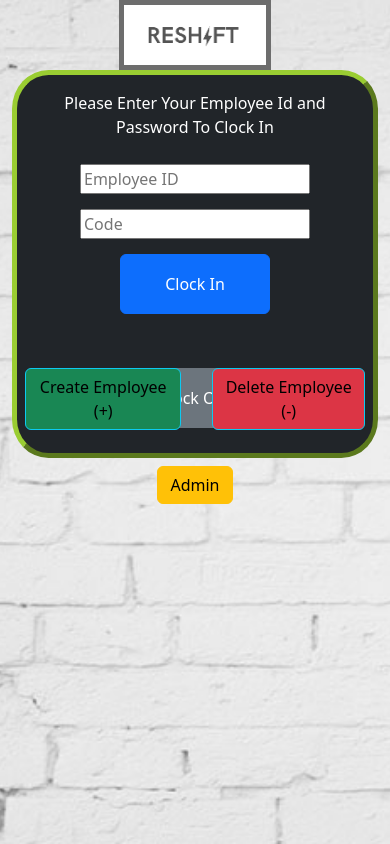
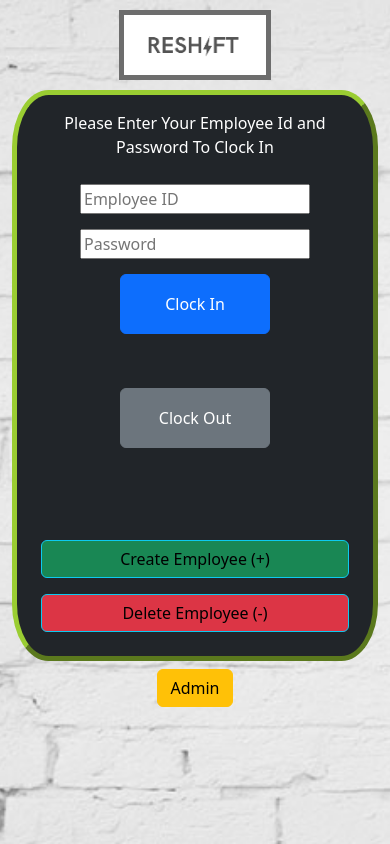
Before and after one commit to Korbynd23/reShift, a React (Create React App) app in the folder client/: page / in a window 390 px wide. Built offline with nearby package versions, Linux system fonts and the light colour scheme.

Commit message:
adjusted css

```diff
--- a/client/src/pages/adminLogin.js
+++ b/client/src/pages/adminLogin.js
@@ -33,7 +33,7 @@ const AdminLogin = () => {
 
 
     return (
-        <div className="card text-white bg-dark text-light d-flex justify-content-center vh-100 align-items-center">
+        <div className="card text-white bg-dark text-light d-flex justify-content-center vh-100 align-items-center adminLogin">
             <div className="card-body">
                     <div className="card-header bg-dark text-center">
                         <h2>Admin sign in!</h2>
--- a/client/src/pages/adminPage.js
+++ b/client/src/pages/adminPage.js
@@ -65,9 +65,3 @@ function adminPage() {
 }
 
 export default adminPage;
-
-    // Needs to be used on adminPage to retrieve all employees (8-11)
-    // const { loading, data } = useQuery(QUERY_EMPLOYEE, {
-    //   fetchPolicy: "no-cache"
-    // });
-    // const employeeList = data?.matchups || [];
--- a/client/src/pages/createEmployee.js
+++ b/client/src/pages/createEmployee.js
@@ -52,7 +52,7 @@ const CreateEmployee = () => {
 
 
   return (
-    <div className="card text-white bg-dark text-light d-flex justify-content-center align-items-center">
+    <div className="card text-white bg-dark text-light d-flex justify-content-center align-items-center adminLogin">
       <br></br>
       <div className="card-body" id='gator'>
         <form className='formText' onSubmit={handleFormSubmit}>
--- a/client/src/pages/deleteEmployee.js
+++ b/client/src/pages/deleteEmployee.js
@@ -30,18 +30,6 @@ const DeleteEmployee = () => {
       console.error(err);
     }
 
-    // const mutationResponse = await addEmployee({
-    //   variables: {
-    //     name: formState.name,
-    //     password: formState.password,
-    //   },
-    // });
-
-    // const wtf = mutationResponse.data.addEmployee;
-    // db.addEmployee(wtf)
-
-
-    // clear form values
     setFormState({
       name: '',
     });
@@ -58,12 +46,12 @@ const DeleteEmployee = () => {
   };
 
   return (
-    <div className="card text-white bg-dark text-light d-flex justify-content-center vh-100 align-items-center">
+    <div className="card text-white bg-dark text-light d-flex justify-content-center vh-100 align-items-center adminLogin">
       <div className="card-body">
         <form className='formText' onSubmit={handleFormSubmit}>
           <input
             className="form-input"
-            placeholder="Employee ID"
+            placeholder="Employee Name"
             name="name"
             type="name"
             value={formState.name}
@@ -75,7 +63,7 @@ const DeleteEmployee = () => {
             style={{ cursor: 'pointer' }}
             type="submit"
           >
-            Cut
+            Delete Employee
           </button>
         </form>
 
--- a/client/src/pages/endShift.js
+++ b/client/src/pages/endShift.js
@@ -5,7 +5,7 @@ function endShift() {
   // upon clicking "end shift" will need to return to homelogin page and make sure values are cleared in forms
   return (
 
-    <div className="endBody">
+    <div className="endBody adminLogin">
       <div class="card">
         <div class="card-body text-center">
           <h5 class="card-title">Hows your mood today?</h5>
--- a/client/src/pages/homeLogin.js
+++ b/client/src/pages/homeLogin.js
@@ -70,7 +70,7 @@ const Home = () => {
             />
             <input
               className="form-input"
-              placeholder='Code'
+              placeholder='Password'
               name="password"
               type="password"
               value={formState.password}
--- a/client/src/pages/startShift.js
+++ b/client/src/pages/startShift.js
@@ -39,36 +39,9 @@ function StartShift() {
     setReaction(value)
   }
 
-
-
-// Start shift same style box as homeLogin page except with 5 face survey and "Start Shift" button.
-// upon clicking "start shift" will need to return to homelogin page and make sure values are cleared in forms
   return (
 
-/* <div className="card text-white bg-dark text-light d-flex justify-content-center vh-100 align-items-center">
-      <div className="card-body">
-        <form className='formText' onSubmit={submitReaction}>
-          <input
-            className="form-input"
-            placeholder="Enter value for reaction here!"
-            name="value"
-            type="value"
-            value={formState.value}
-            onClick={handleClick}
-          />
-          <button
-                  className="btn btn-block btn-primary"
-                  style={{ cursor: 'pointer' }}
-                  type="submit"
-                >
-                  Confirm
-                </button>
-        </form>
-      </div>
-    </div> */
-
-
-    <div className="startBody">
+    <div className="startBody adminLogin">
       <div className="card">
         <div className="card-body bg-dark text-center">
             <h5 className="card-title">Hows your mood today?</h5>
--- a/client/src/styles/app.css
+++ b/client/src/styles/app.css
@@ -10,26 +10,30 @@
     background-position: center;
 }
 
-#gator {
-
+.adminLogin {
+  width: 100vh;
+  max-height: 30vh;
+  border: yellowgreen 5px outset;
+  border-radius: 10%;
 }
 
 
 .cdBtn  {
   display: flex;
-  justify-content: center;
-  gap: 15px;
-  position: absolute;
-  bottom: 15px;
-  left: 0px;
-  width: 100%;
+    /* grid-gap: 15px; */
+    /* gap: 15px; */
+    /* bottom: 15px; */
+    /* left: 0px; */
+    margin-top: 75px;
+    width: 100%;
+    justify-content: center;
+    flex-direction: column;
 }
 
 .eBtn {
   display: flex;
   justify-content: center;
 }
-
 
 
 .logo {
@@ -44,8 +48,8 @@
 }
 
 .homeLogin {
-  width: 100vh;
-  height: 50vw;
+  width: 55vw;
+  height: 55vh;
   border: yellowgreen 5px outset;
   border-radius: 10%;
 }
@@ -76,6 +80,7 @@
 
 
 .header {
+  margin: 10px;
   /* background-image: url(../images/modern-bright-red-vector-header-260nw-1847556298.webp);
   background-image:
   linear-gradient(to bottom, rgba(0, 0, 0, 0.446), rgba(14, 14, 14, 0.461)),
@@ -109,6 +114,10 @@
   }
   .homeLogin {
     height: 100%;
+    width: fit-content;
+  }
+  .adminLogin {
+    height: 50vh;
   }
   .mainSet {
     display: flex;
--- a/package.json
+++ b/package.json
@@ -5,7 +5,7 @@
   "main": "server/server.js",
   "scripts": {
     "start": "node server/server.js --ignore client",
-    "develop": "concurrently \"cd server && npm run start\" \"cd client && npm start\"",
+    "develop": "concurrently \"cd server && npm run watch\" \"cd client && npm start\"",
     "install": "cd server && npm i && cd ../client && npm i",
     "seed": "cd server && npm run seed",
     "build": "cd client && npm run build",
```
Also changed, not shown: client/src/pages/adminTest.js (added, +67 -0 lines), 1 other file (tests, documents, lock files or other folders).
